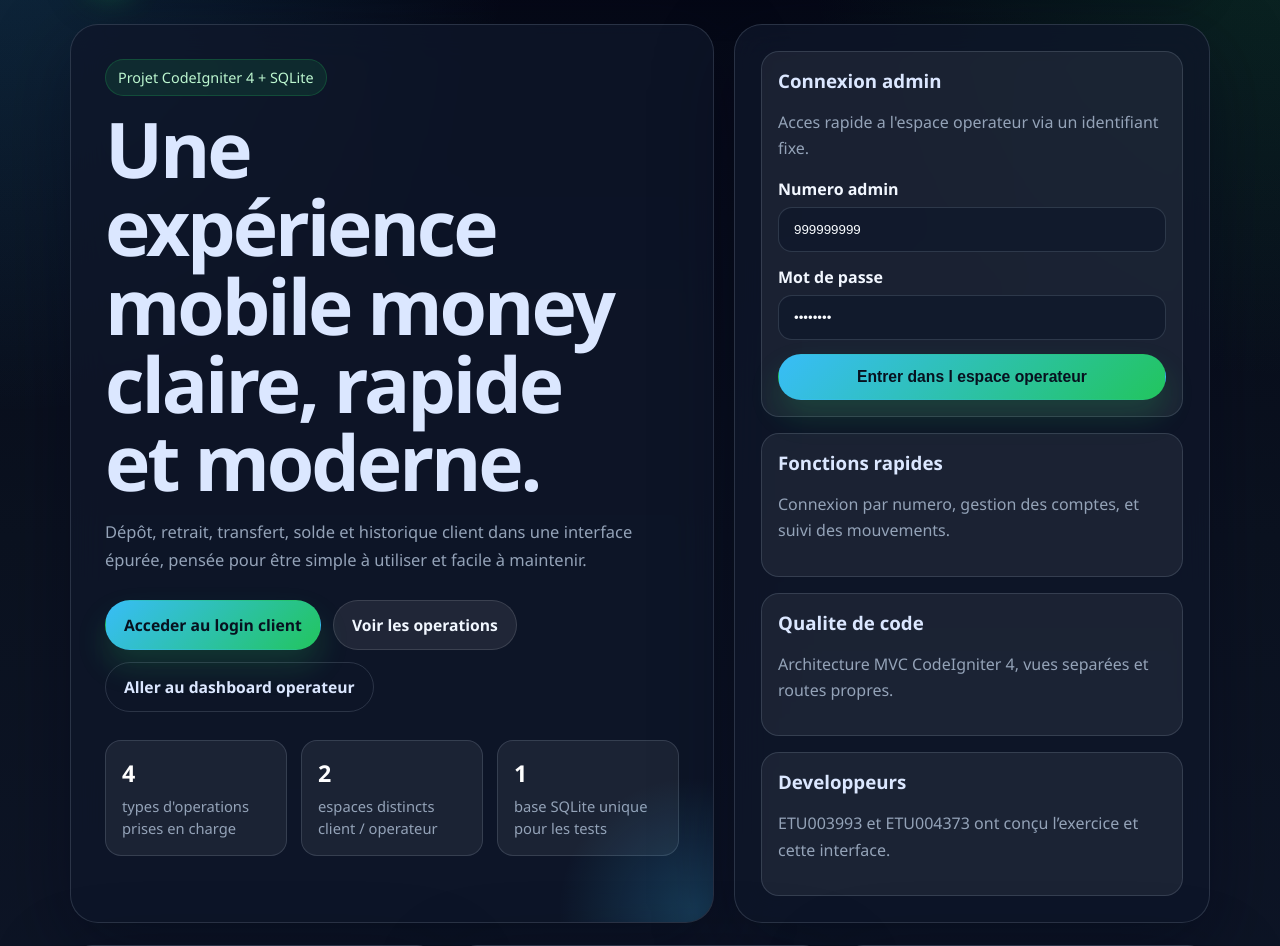
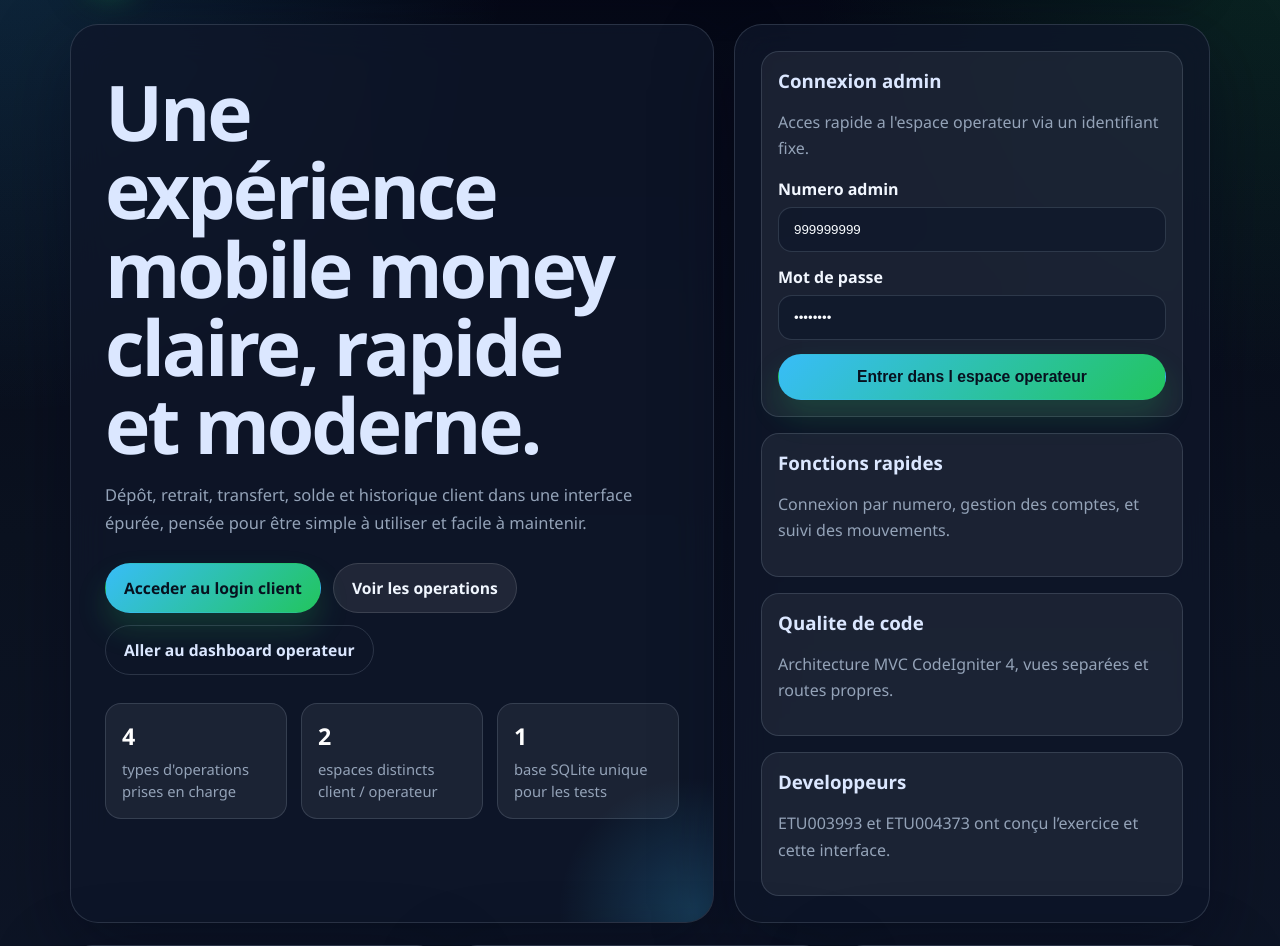
Before and after one commit to Fiavy98/ProjetFinalS4, a CodeIgniter 4 app: the page made by app/Views/clients/landing.php in a window 1280 px wide. Shown: the part 100-1046 px from the top of the page. Run offline with PHP 8.4 and a stand-in for CodeIgniter, Linux system fonts and the light colour scheme; the template is opened without the code that fills it, so the values that code supplies are empty; some libraries are stand-ins or nearby versions.

Commit message:
version 2.2 ok

```diff
--- a/app/Views/clients/landing.php
+++ b/app/Views/clients/landing.php
@@ -37,7 +37,6 @@
 
         <section class="hero-grid">
             <article class="panel hero">
-                <span class="eyebrow">Projet CodeIgniter 4 + SQLite</span>
                 <h1>Une expérience mobile money claire, rapide et moderne.</h1>
                 <p class="lead">
                     Dépôt, retrait, transfert, solde et historique client dans une interface épurée,
```
